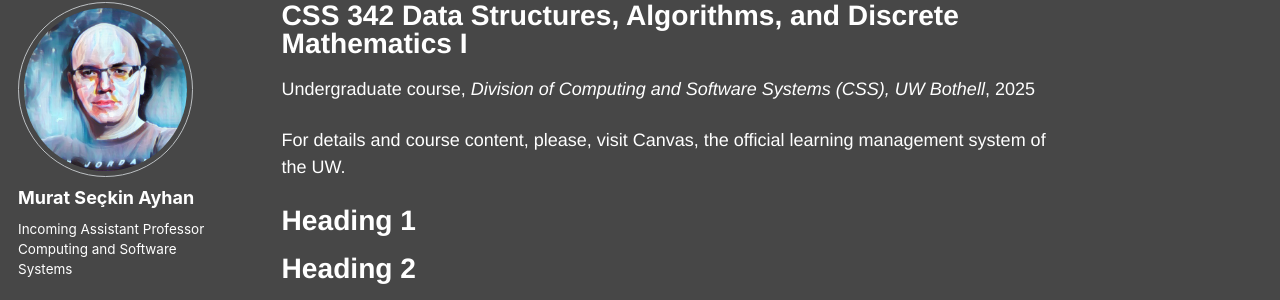
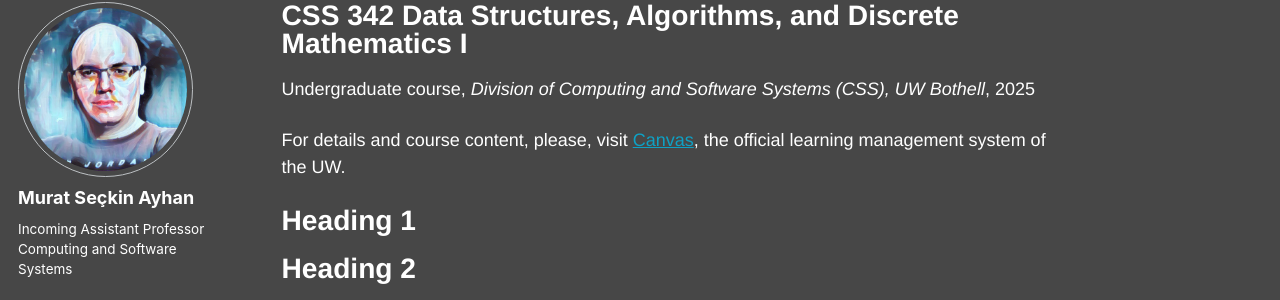
Before and after one commit to msayhan/msayhan.github.io, a Jekyll site: the page built from _teaching/2025-autumn-teaching.md, in a window 1280 px wide and 971 px high. Shown: the part 97-397 px from the top of the window. Built offline with Jekyll 4.4.1, drawn with Linux system fonts in a browser that asks for light colours; some web fonts are replaced; a script that is not in the unit is left out; part of the change alters nothing that is shown.

```diff
--- a/_teaching/2025-autumn-teaching.md
+++ b/_teaching/2025-autumn-teaching.md
@@ -8,8 +8,7 @@ date: 2025-01-01
 location: "Bothell, Washington"
 ---
 
-For details and course content, please, visit Canvas,
-<!-- [Canvas](https://canvas.uw.edu),  -->
+For details and course content, please, visit [Canvas](https://canvas.uw.edu),
 the official learning management system of the UW.
 
 Heading 1
```
